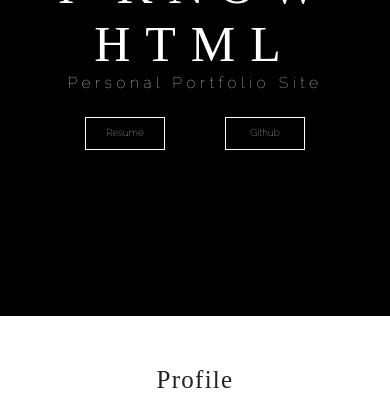
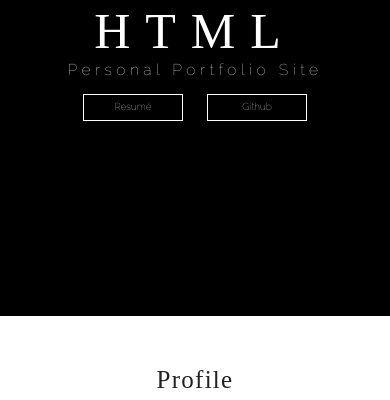
Before and after one commit to iknowhtml/iknowhtml, a Flask app: page / in a window 390 px wide. Shown: the part 190-590 px from the top of the page. Run offline with Flask 2, Linux system fonts and the light colour scheme; some libraries are stand-ins or nearby versions; some web fonts are replaced.

```diff
--- a/static/css/scss/custom/_style.scss
+++ b/static/css/scss/custom/_style.scss
@@ -266,11 +266,13 @@ body {
 }
 ////////////////////////////////////////////////////
 
+.buttons-container{
   .button{
+    width: 150px;
+    color: white;
     text-decoration: none;
-  color:white;
+    display: inline-block;
     text-align: center;
-  display: block;
     background-color: none;
     -webkit-background-clip: padding-box;
     -moz-background-clip: padding-box;
@@ -278,16 +280,18 @@ body {
     border-style: solid;
     border-width: 1px;
     border-color: white;
-  margin:10px auto;
-  padding: 8px 0;
+    margin:10px 10px;
+    padding: 5px 20px;
     font-size: 26px;
     line-height: 1.471;
     position: relative;
     -webkit-transition: background-color 0.3s ease;
     -moz-transition: background-color 0.3s ease;
     transition: background-color 0.3s ease;
-  @include media-query-horizontal(432px, 0px){
-    min-width: 80px;
+
+    @include media-query-horizontal(740px, 0px){
+      width:100px;
+      margin-top:0;
     }
 
     &:active {
@@ -298,6 +302,7 @@ body {
     &:hover {
       background-color: white;
       color: black;
+    }
   }
 }
 
--- a/static/css/style.css
+++ b/static/css/style.css
@@ -161,11 +161,12 @@ body {
       font-size: 22.5px;
       letter-spacing: 4.5px; }
 
-.button {
+.buttons-container .button {
+  width: 150px;
+  color: white;
   text-decoration: none;
-  color: white;
+  display: inline-block;
   text-align: center;
-  display: block;
   background-color: none;
   -webkit-background-clip: padding-box;
   -moz-background-clip: padding-box;
@@ -173,21 +174,22 @@ body {
   border-style: solid;
   border-width: 1px;
   border-color: white;
-  margin: 10px auto;
-  padding: 8px 0;
+  margin: 10px 10px;
+  padding: 5px 20px;
   font-size: 26px;
   line-height: 1.471;
   position: relative;
   -webkit-transition: background-color 0.3s ease;
   -moz-transition: background-color 0.3s ease;
   transition: background-color 0.3s ease; }
-  @media only screen and (max-width: 432px) and (min-width: 0px) {
-    .button {
-      min-width: 80px; } }
-  .button:active {
+  @media only screen and (max-width: 740px) and (min-width: 0px) {
+    .buttons-container .button {
+      width: 100px;
+      margin-top: 0; } }
+  .buttons-container .button:active {
     background-color: white;
     color: black; }
-  .button:hover {
+  .buttons-container .button:hover {
     background-color: white;
     color: black; }
 
--- a/static/js/site.js
+++ b/static/js/site.js
@@ -34,7 +34,7 @@ app.controller('introCtrl', ['$scope', function($scope){
 		var win_width = $(window).width();
 		//console.log(win_width);
 		var height = win_width > 736 ? 0.9 * win_height : 0.6 *win_height;
-		var ratio = win_width > 320 ? (win_width > 736 ? (win_width > 1226 ? 0.00022 : 0.00023) : 0.0003) : 0.00005;
+		var ratio = win_width > 320 ? (win_width > 736 ? (win_width > 1226 ? 0.00022 : 0.00023) : 0.00025) : 0.00005;
 		//console.log(ratio);
 		var top = ratio * Math.pow(height,2);
 		var header_txt = 0.10 * win_width;
@@ -83,23 +83,16 @@ app.controller('introCtrl', ['$scope', function($scope){
 		var modal_margin = win_height * 0.1;
 		var modal_header_txt = win_height * 0.05;
 		var modal_header_padding = win_height * 0.012;
-		var modal_button_margin = Math.pow(win_height,2) * 0.0000097;
-		var button_txt = win_height * 0.015;
+		var ratio = win_height < 1200 ? (win_height < 800 ? 0.0000125 : 0.0000082) : 0.0000079;
+		console.log(ratio);
+		var modal_button_margin = Math.pow(win_height, 2) * ratio;
+		console.log(modal_button_margin)
+		var button_txt = win_height * 0.017;
 
 		$('.modal').css({'height': modal_height + 'px', 'margin' : modal_margin + 'px  0'});
 		$('.modal-header').css({'font-size' : modal_header_txt + 'px', 'padding' : modal_header_padding + 'px'});
 		$('.modal-button').css('margin-top', modal_button_margin + 'px');
 		$('.modal-button').css('font-size', button_txt +'px');
-		/*
-		header:
-		          padding: 15px 0;
-          font-size: 300%;
-
-        modal-button:
-
-                   margin-top: 12px;
-
-		*/
 	}
 
 }]);
--- a/templates/index.html
+++ b/templates/index.html
@@ -154,16 +154,10 @@
             <div class="introduction-header">
               <div class="introduction-header-main">I KNOW HTML</div>
               <div class="introduction-header-sub">Personal Portfolio Site</div>
-              <div class="row">
-                <div class="col-lg-6 col-md-6 col-sm-6 col-xs-6">
-                  <div id="resume-button" class="col-xl-2 col-xl-offset-10 col-lg-3 col-lg-offset-9 col-md-4 col-md-offset-8 col-sm-4 col-sm-offset-8 col-xs-4 col-xs-offset-8">
-                    <a class="button modal-trigger" ng-click="toggleResume()">Resum&eacute;</a>
-                  </div>
-                </div>
-                <div class="col-lg-6 col-md-6 col-sm-6 col-xs-6">
-                  <div class="col-xl-2 col-lg-3 col-md-4 col-sm-4 col-xs-4">
-                    <a class="button" href="https://github.com/iknowhtml" target="_blank">Github</a>
-                  </div>
+              <div class="credentials-container">
+                <div class="buttons-container">
+                  <a class="button" ng-click="toggleResume()">Resum&eacute;</a>
+                  <a class="button" href="https://github.com/iknowhtml" target="_blank">Github</a>
                 </div>
               </div>
             </div>
```
Also changed, not shown: 1 other file. Lines whose indentation alone changed are shown as unchanged.
